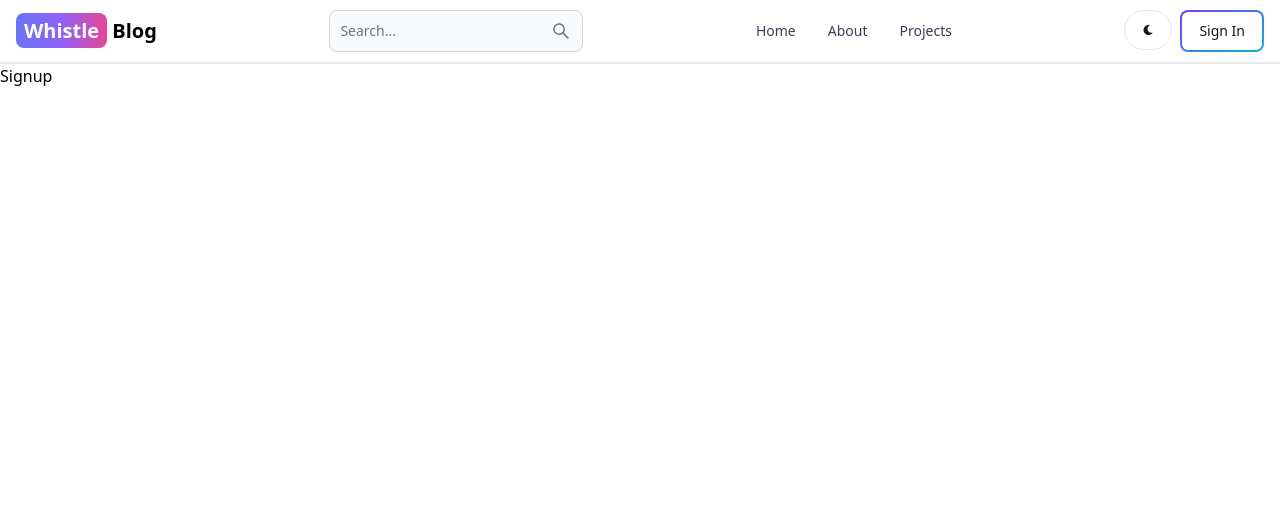
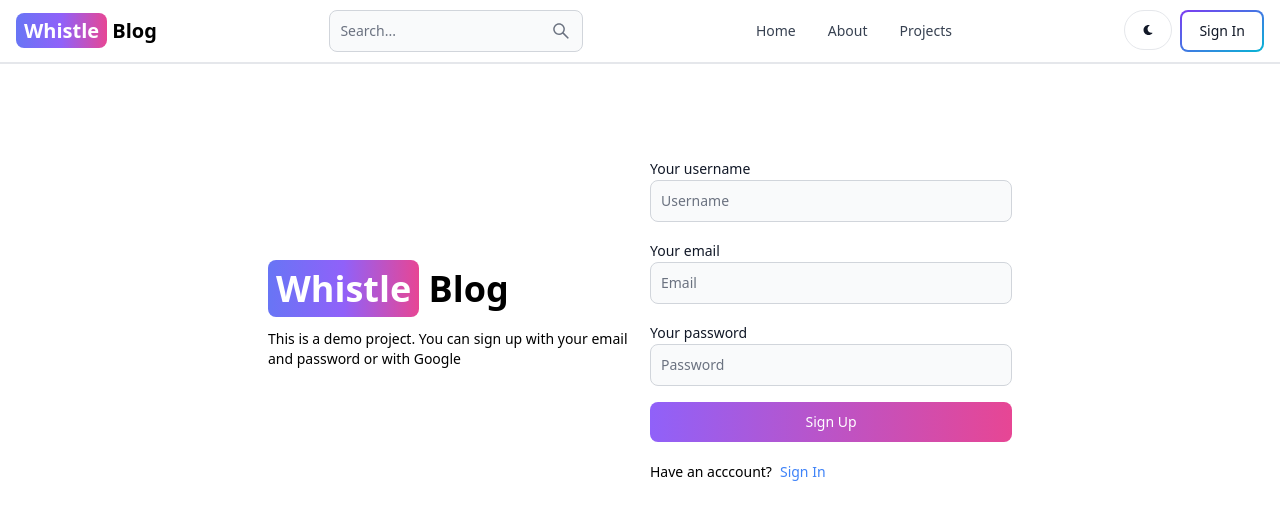
Before and after one commit to Ahsan-xeeshan/blog-project, a React (Vite) app in the folder client/: page /sign-up in a window 1280 px wide. Shown: the top 520 px of the page. Built offline with nearby package versions, Linux system fonts and the light colour scheme.

Commit message:
create sign up page ui

```diff
--- a/client/src/Pages/Signup.jsx
+++ b/client/src/Pages/Signup.jsx
@@ -1,5 +1,51 @@
+import { Button, Label, TextInput } from "flowbite-react";
+import { Link } from "react-router-dom";
 const Signup = () => {
-  return <div>Signup</div>;
+  return (
+    <div className="min-h-screen mt-20">
+      <div className="flex p-3 max-w-3xl mx-auto flex-col md:flex-row md:items-center gap-5">
+        {/* left */}
+        <div className="flex-1">
+          <Link to="/" className="text-4xl font-bold dark:text-white">
+            <span className="px-2 py-1 bg-gradient-to-r from-indigo-500 via-purple-500 to-pink-500 rounded-lg text-white">
+              Whistle
+            </span>{" "}
+            Blog
+          </Link>
+          <p className="text-sm mt-5">
+            This is a demo project. You can sign up with your email and password
+            or with Google
+          </p>
+        </div>
+        {/* right */}
+        <div className="flex-1">
+          <form className="flex flex-col gap-4">
+            <div>
+              <Label value="Your username" />
+              <TextInput type="text" placeholder="Username" id="username" />
+            </div>
+            <div>
+              <Label value="Your email" />
+              <TextInput type="text" placeholder="Email" id="email" />
+            </div>
+            <div>
+              <Label value="Your password" />
+              <TextInput type="text" placeholder="Password" id="password" />
+            </div>
+            <Button gradientDuoTone="purpleToPink" type="submit">
+              Sign Up
+            </Button>
+          </form>
+          <div className="flex gap-2 text-sm mt-5">
+            <span>Have an acccount?</span>
+            <Link to="/sign-in" className="text-blue-500">
+              Sign In
+            </Link>
+          </div>
+        </div>
+      </div>
+    </div>
+  );
 };
 
 export default Signup;
```
Also changed, not shown: 1 other file (tests, documents, lock files or other folders).
